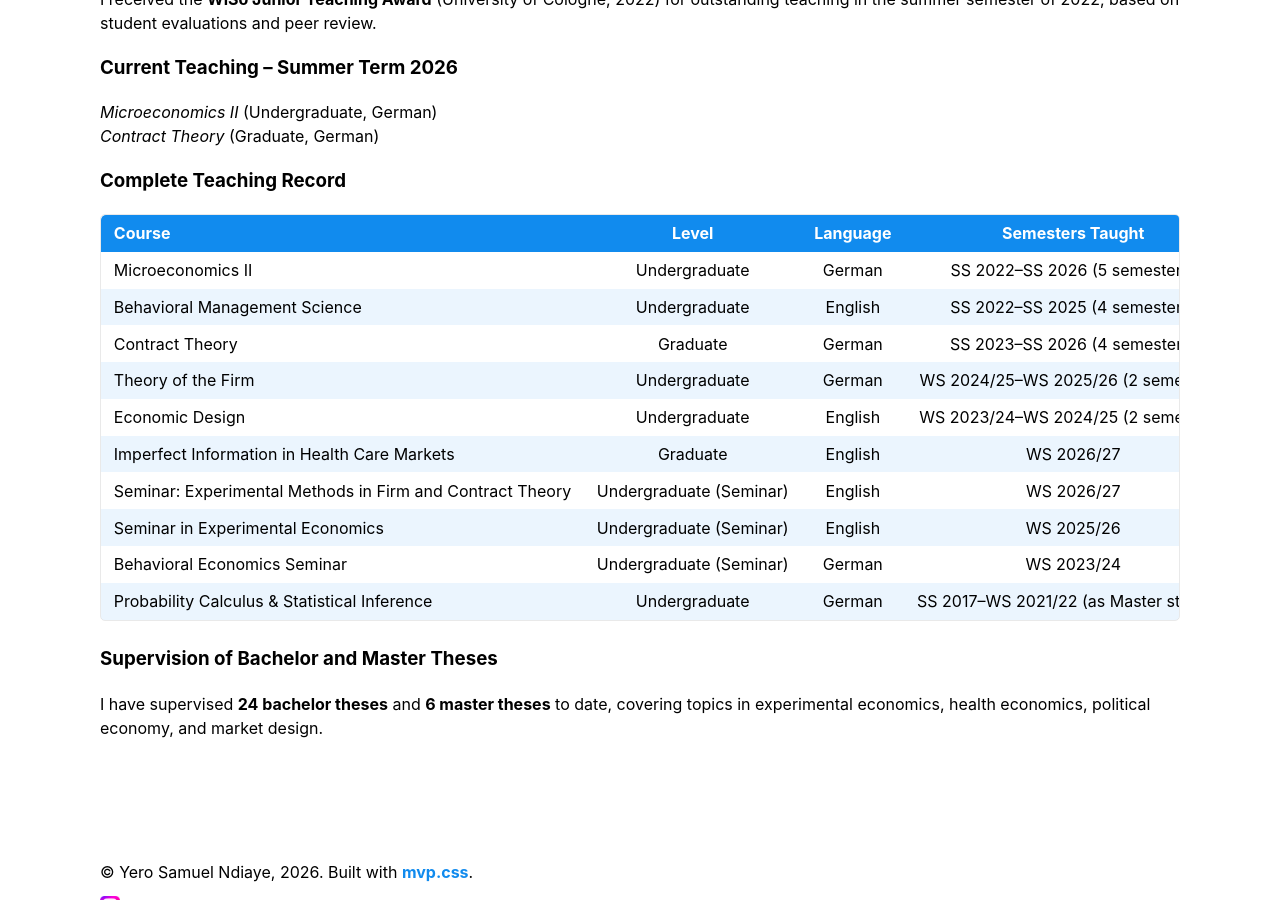
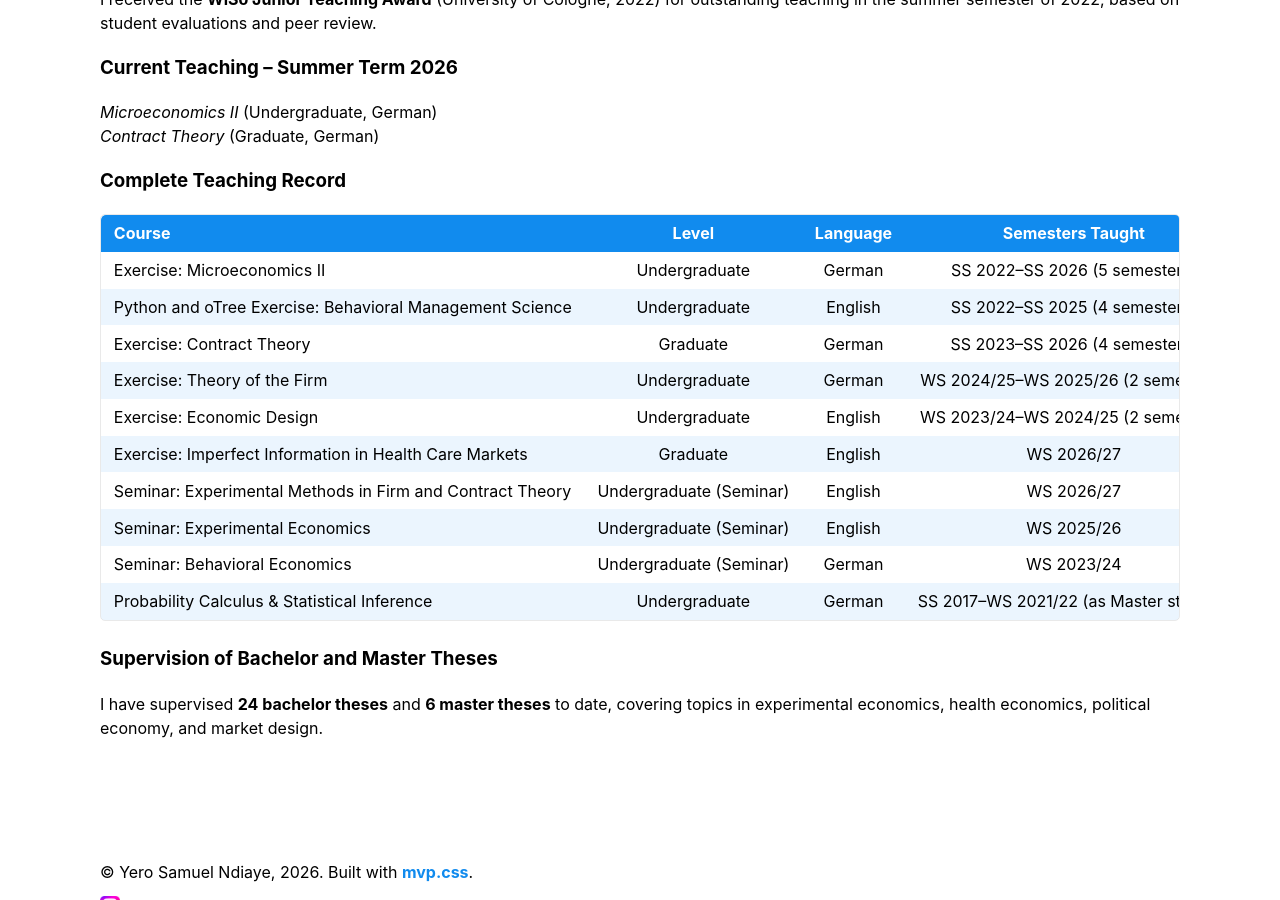
Before and after one commit to yerondiaye/yerondiaye.github.io, a Jekyll site: the page teaching.html, which Jekyll copies as it is, in a window 1280 px wide and 900 px high, scrolled down 611 px. Built offline with Jekyll 4.4.1, drawn with Linux system fonts in a browser that asks for light colours.

Commit message:
Update teaching.html

```diff
--- a/teaching.html
+++ b/teaching.html
@@ -48,37 +48,37 @@
                 </thead>
                 <tbody>
                     <tr>
-                        <td>Microeconomics II</td>
+                        <td>Exercise: Microeconomics II</td>
                         <td>Undergraduate</td>
                         <td>German</td>
                         <td>SS 2022&ndash;SS 2026 (5 semesters)</td>
                     </tr>
                     <tr>
-                        <td>Behavioral Management Science</td>
+                        <td>Python and oTree Exercise: Behavioral Management Science</td>
                         <td>Undergraduate</td>
                         <td>English</td>
                         <td>SS 2022&ndash;SS 2025 (4 semesters)</td>
                     </tr>
                     <tr>
-                        <td>Contract Theory</td>
+                        <td>Exercise: Contract Theory</td>
                         <td>Graduate</td>
                         <td>German</td>
                         <td>SS 2023&ndash;SS 2026 (4 semesters)</td>
                     </tr>
                     <tr>
-                        <td>Theory of the Firm</td>
+                        <td>Exercise: Theory of the Firm</td>
                         <td>Undergraduate</td>
                         <td>German</td>
                         <td>WS 2024/25&ndash;WS 2025/26 (2 semesters)</td>
                     </tr>
                     <tr>
-                        <td>Economic Design</td>
+                        <td>Exercise: Economic Design</td>
                         <td>Undergraduate</td>
                         <td>English</td>
                         <td>WS 2023/24&ndash;WS 2024/25 (2 semesters)</td>
                     </tr>
                     <tr>
-                        <td>Imperfect Information in Health Care Markets</td>
+                        <td>Exercise: Imperfect Information in Health Care Markets</td>
                         <td>Graduate</td>
                         <td>English</td>
                         <td>WS 2026/27</td>
@@ -90,13 +90,13 @@
                         <td>WS 2026/27</td>
                     </tr>
                     <tr>
-                        <td>Seminar in Experimental Economics</td>
+                        <td>Seminar: Experimental Economics</td>
                         <td>Undergraduate (Seminar)</td>
                         <td>English</td>
                         <td>WS 2025/26</td>
                     </tr>
                     <tr>
-                        <td>Behavioral Economics Seminar</td>
+                        <td>Seminar: Behavioral Economics</td>
                         <td>Undergraduate (Seminar)</td>
                         <td>German</td>
                         <td>WS 2023/24</td>
```
